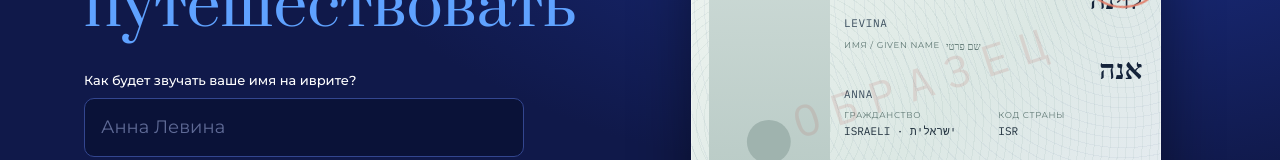
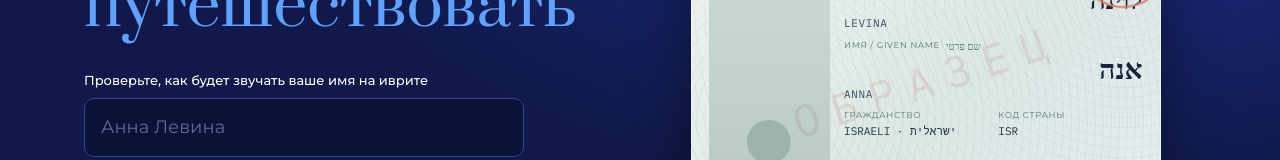
Before and after one commit to Avifrenk/mazal-site-demo, a plain HTML site: page index.html in a window 1280 px wide. Shown: the part 312-472 px from the top of the page. Drawn offline with Linux system fonts and the light colour scheme; a web font is replaced by a local one.

Commit message:
Hero: name field label
Co-Authored-By: Claude Opus 5.5 <noreply@anthropic.com>

```diff
--- a/index.html
+++ b/index.html
@@ -484,7 +484,7 @@ footer .he{font-family:var(--hebrew);font-size:22px;color:#fff}
     <div>
       <h1><span class="h1-kicker">Репатриация в Израиль под ключ от 2 дней</span>Новый дом и <em>свобода путешествовать</em></h1>
       <div class="name-field">
-        <label for="name">Как будет звучать ваше имя на иврите?</label>
+        <label for="name">Проверьте, как будет звучать ваше имя на иврите</label>
         <input id="name" type="text" autocomplete="name" placeholder="Анна Левина" maxlength="40">
         <div class="hint">Написание примерное. Окончательное утверждает МВД Израиля при выдаче документов.</div>
       </div>
```
